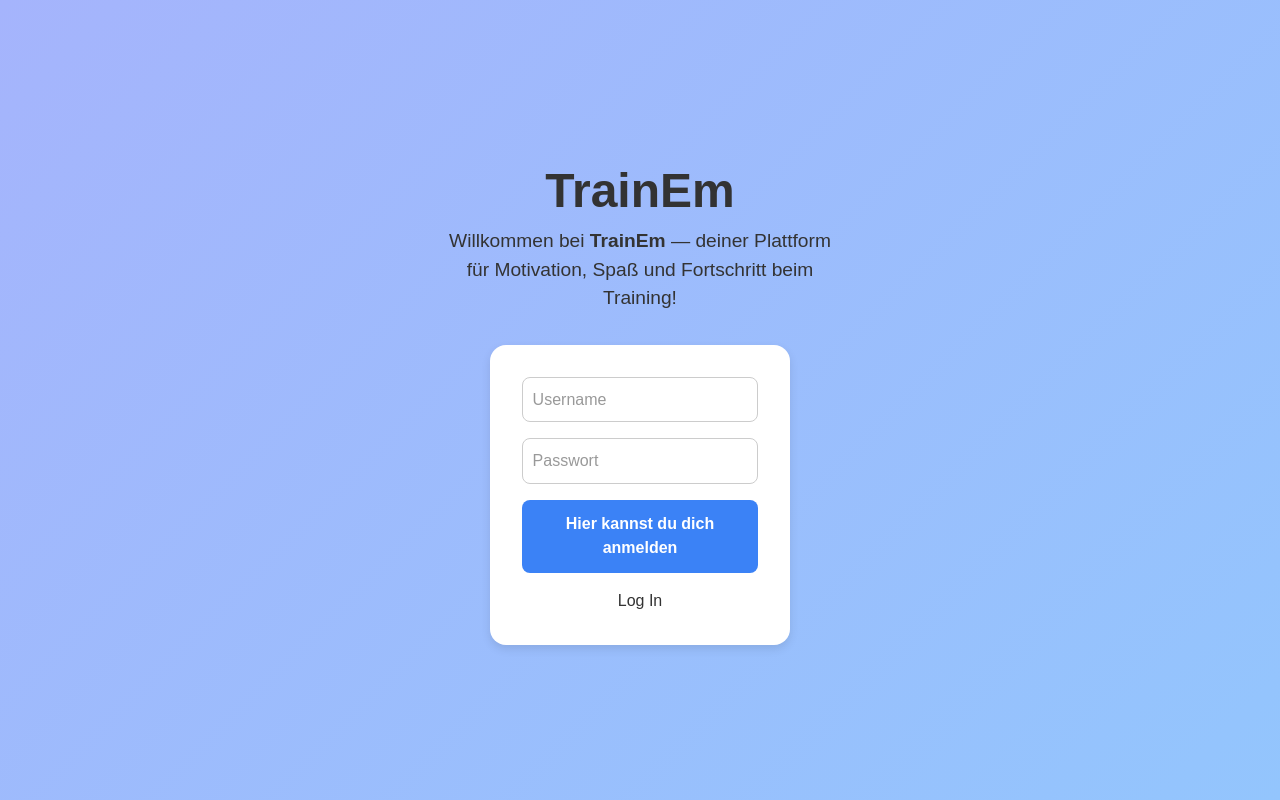
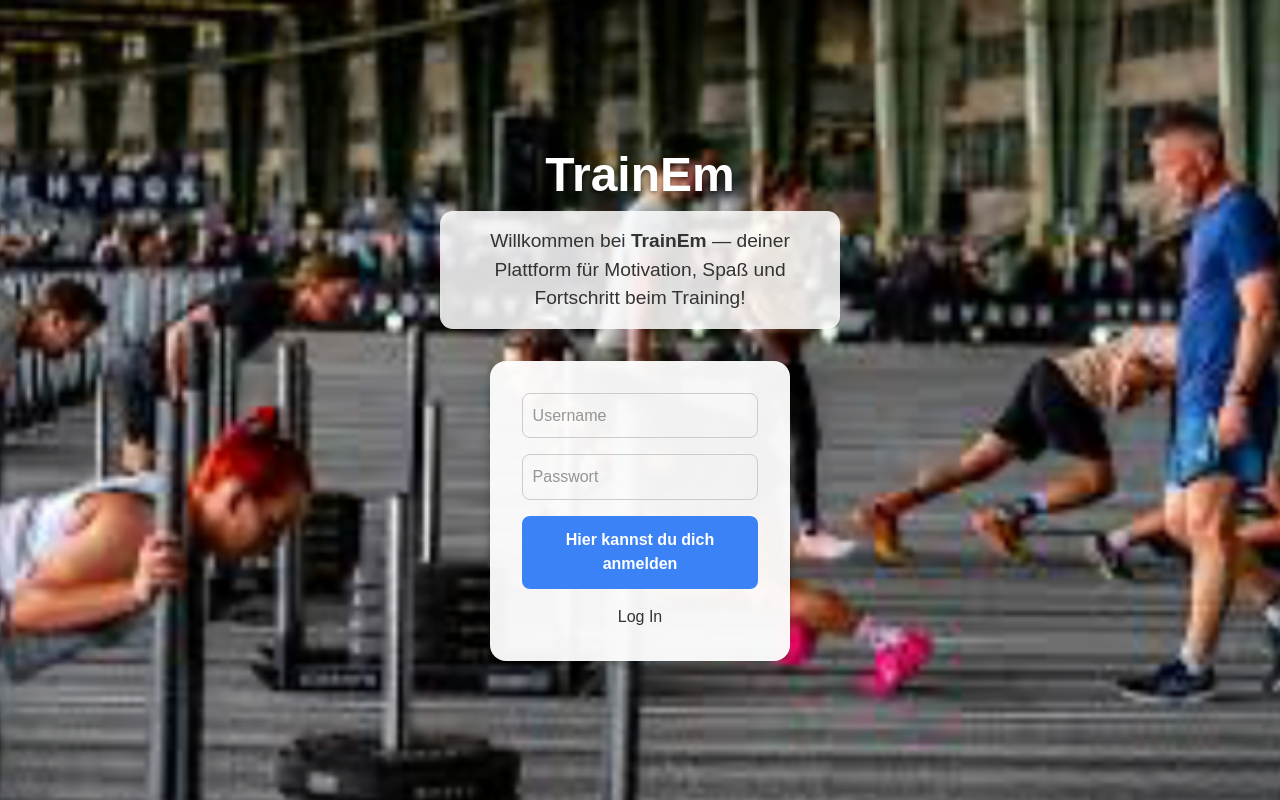
Before and after one commit to judi2641/trainem-deploy, a React app in the folder frontend/: page / in a window 1280 px wide. Built offline with nearby package versions, Linux system fonts and the light colour scheme; the HTML template or start-up script is replaced by a standard one.

Commit message:
Hintergrund der LandingPage gändert

```diff
--- a/frontend/src/pages/LandingPage.tsx
+++ b/frontend/src/pages/LandingPage.tsx
@@ -3,6 +3,9 @@ import "../App.css";
 
 import { useNavigate } from "react-router-dom";
 import LoginButton from "../components/LoginButton.tsx";
+
+// Bild aus src/assets importieren
+import LandingPageBild from "../assets/LandingPageBild.png";
 
 export default function LandingPage() {
   const [username, setUsername] = useState("");
@@ -38,13 +41,30 @@ export default function LandingPage() {
         flexDirection: "column",
         alignItems: "center",
         justifyContent: "center",
-        background: "linear-gradient(135deg, #a5b4fc, #93c5fd)",
+        // Hintergrundbild statt Farbverlauf
+        backgroundImage: `url(${LandingPageBild})`,
+        backgroundSize: "cover",
+        backgroundPosition: "center",
+        backgroundRepeat: "no-repeat",
         color: "#333",
         fontFamily: "sans-serif",
       }}
     >
-      <h1 style={{ fontSize: "3rem", fontWeight: "bold" }}>TrainEm</h1>
-      <p style={{ marginBottom: "2rem", fontSize: "1.2rem", textAlign: "center", maxWidth: 400 }}>
+      <h1 style={{ fontSize: "3rem", fontWeight: "bold", textShadow: "0 2px 4px rgba(0,0,0,0.4)", color: "white" }}>
+        TrainEm
+      </h1>
+
+      <p
+        style={{
+          marginBottom: "2rem",
+          fontSize: "1.2rem",
+          textAlign: "center",
+          maxWidth: 400,
+          backgroundColor: "rgba(255, 255, 255, 0.85)",
+          padding: "1rem",
+          borderRadius: "0.8rem",
+        }}
+      >
         Willkommen bei <strong>TrainEm</strong> — deiner Plattform für Motivation,
         Spaß und Fortschritt beim Training!
       </p>
@@ -52,10 +72,10 @@ export default function LandingPage() {
       <form
         onSubmit={handleLogin}
         style={{
-          backgroundColor: "#fff",
+          backgroundColor: "rgba(255, 255, 255, 0.95)",
           padding: "2rem",
           borderRadius: "1rem",
-          boxShadow: "0 4px 10px rgba(0,0,0,0.1)",
+          boxShadow: "0 4px 10px rgba(0,0,0,0.3)",
           width: "300px",
           display: "flex",
           flexDirection: "column",
@@ -97,14 +117,25 @@ export default function LandingPage() {
             cursor: "pointer",
             fontWeight: "bold",
           }}
-          onClick={() => navigate("/dashboard") }
+          onClick={() => navigate("/dashboard")}
         >
           Hier kannst du dich anmelden
         </button>
-        <LoginButton/>
+        <LoginButton />
       </form>
 
-      {message && <p style={{ marginTop: "1rem" }}>{message}</p>}
+      {message && (
+        <p
+          style={{
+            marginTop: "1rem",
+            backgroundColor: "rgba(255,255,255,0.9)",
+            padding: "0.5rem 1rem",
+            borderRadius: "0.5rem",
+          }}
+        >
+          {message}
+        </p>
+      )}
     </div>
   );
 }
```
Also changed, not shown: frontend/src/assets/LandingPageBild.png (added).
